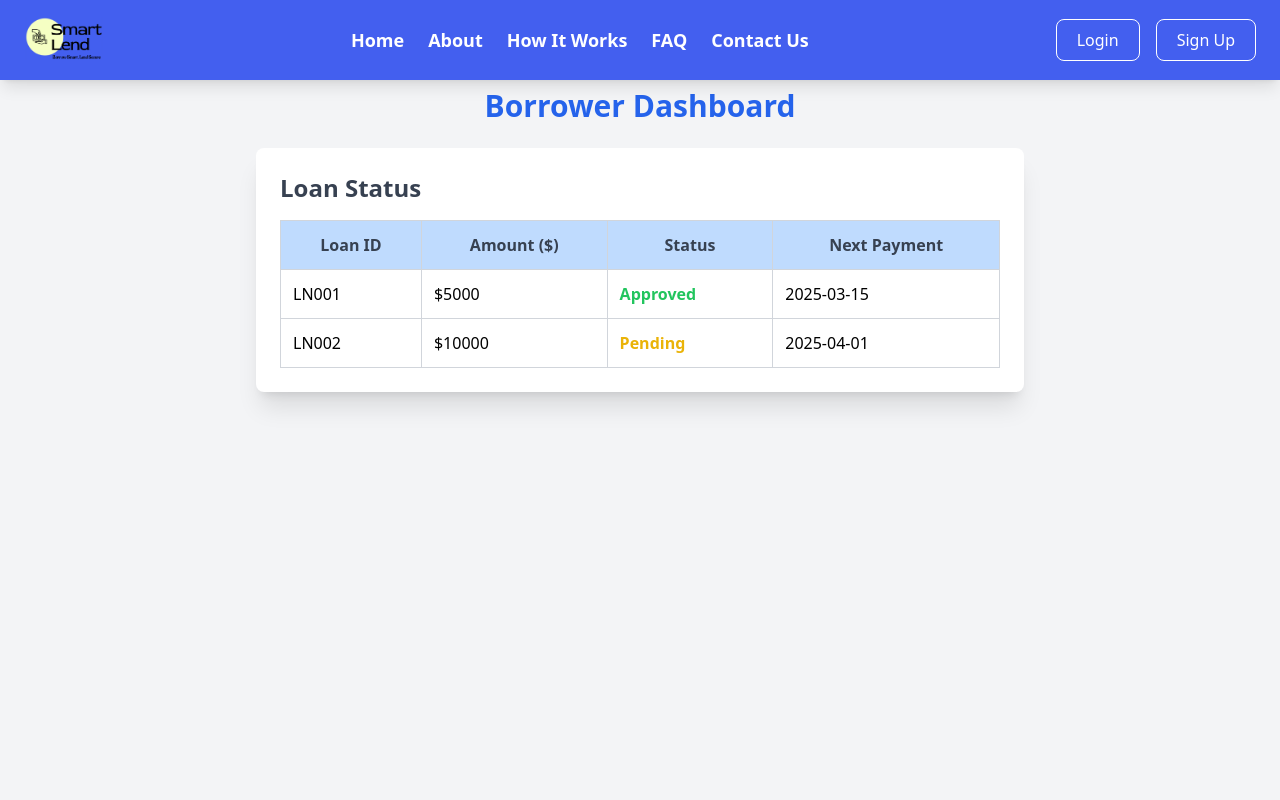
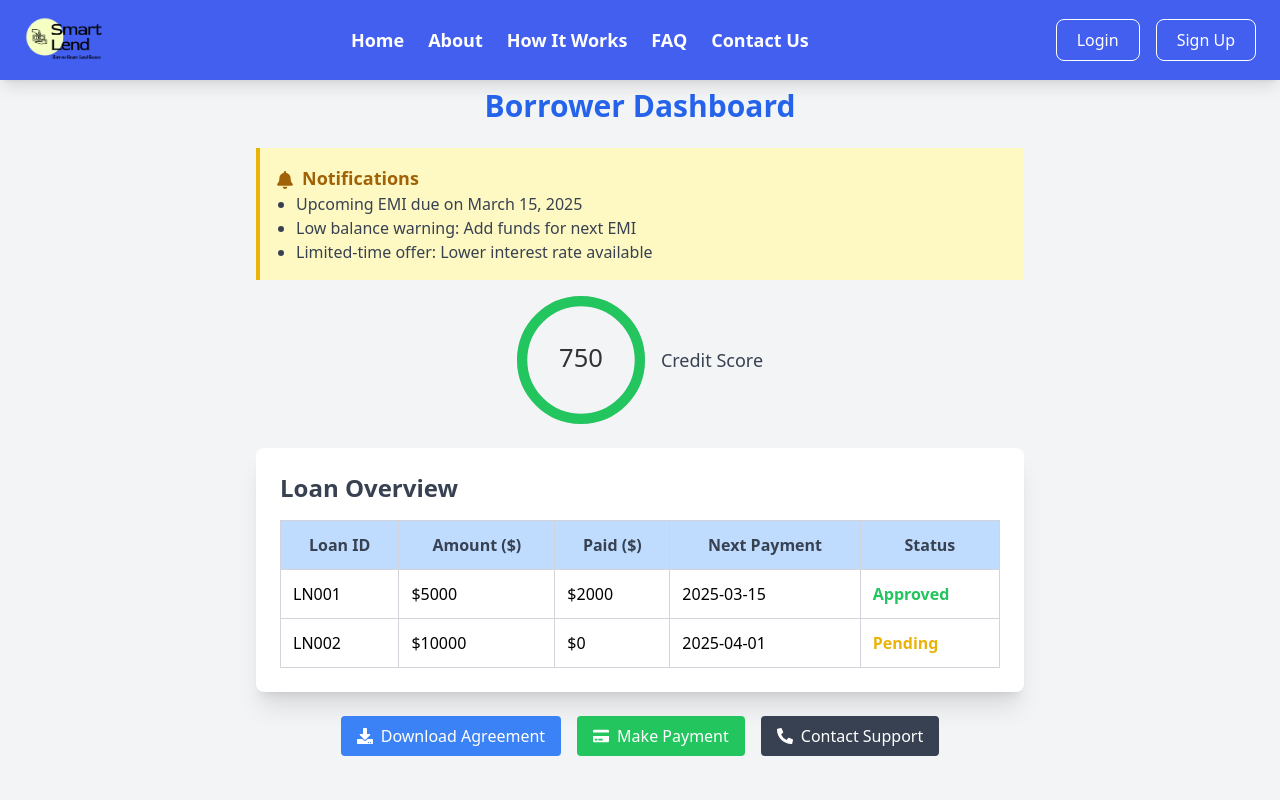
Before and after one commit to swastidesisascendeducare/SmartLend, a React (Create React App) app in the folder frontend/: page /borrower-dashboard in a window 1280 px wide. Shown: the top 800 px of the page. Built offline with nearby package versions, Linux system fonts and the light colour scheme; what @react-pdf/renderer would draw is missing.

Commit message:
Added realistic features and notification options to the borrower dashboard

```diff
--- a/frontend/src/components/BorrowerDashboard.jsx
+++ b/frontend/src/components/BorrowerDashboard.jsx
@@ -1,10 +1,19 @@
 import React, { useEffect, useState } from "react";
 import { motion } from "framer-motion";
+import { CircularProgressbar, buildStyles } from "react-circular-progressbar";
+import "react-circular-progressbar/dist/styles.css";
+import { FaDownload, FaBell, FaCreditCard, FaInfoCircle, FaPhoneAlt } from "react-icons/fa";
 
 const BorrowerDashboard = () => {
   const [loading, setLoading] = useState(true);
   const [loanData, setLoanData] = useState([]);
   const [error, setError] = useState(false);
+  const [creditScore, setCreditScore] = useState(750);
+  const [notifications, setNotifications] = useState([
+    "Upcoming EMI due on March 15, 2025",
+    "Low balance warning: Add funds for next EMI",
+    "Limited-time offer: Lower interest rate available",
+  ]);
 
   // Simulated Loan Data Fetching
   const fetchLoanData = () => {
@@ -12,8 +21,8 @@ const BorrowerDashboard = () => {
     setTimeout(() => {
       try {
         setLoanData([
-          { id: "LN001", amount: 5000, status: "Approved", nextPayment: "2025-03-15" },
-          { id: "LN002", amount: 10000, status: "Pending", nextPayment: "2025-04-01" }
+          { id: "LN001", amount: 5000, status: "Approved", nextPayment: "2025-03-15", paidAmount: 2000 },
+          { id: "LN002", amount: 10000, status: "Pending", nextPayment: "2025-04-01", paidAmount: 0 },
         ]);
         setError(false);
       } catch (err) {
@@ -36,57 +45,75 @@ const BorrowerDashboard = () => {
     >
       <h2 className="text-3xl font-bold text-blue-600 mb-6">Borrower Dashboard</h2>
 
-      {/* Loader */}
+      {/* Notifications */}
+      <div className="mb-4 p-4 bg-yellow-100 border-l-4 border-yellow-500 w-full max-w-3xl">
+        <h4 className="text-lg font-semibold text-yellow-700"><FaBell className="inline-block mr-2" />Notifications</h4>
+        <ul className="list-disc ml-5 text-gray-700">
+          {notifications.map((note, index) => (
+            <li key={index}>{note}</li>
+          ))}
+        </ul>
+      </div>
+
+      {/* Credit Score */}
+      <div className="flex justify-center items-center mb-6">
+        <div className="w-32 h-32">
+          <CircularProgressbar
+            value={creditScore}
+            text={`${creditScore}`}
+            styles={buildStyles({
+              textSize: "20px",
+              pathColor: creditScore > 700 ? "#22c55e" : "#eab308",
+              textColor: "#333",
+            })}
+          />
+        </div>
+        <p className="ml-4 text-lg text-gray-700">Credit Score</p>
+      </div>
+
+      {/* Loan Details */}
       {loading ? (
         <div className="flex justify-center items-center h-20">
           <div className="animate-spin rounded-full h-12 w-12 border-b-4 border-blue-500"></div>
         </div>
       ) : error ? (
         <div className="text-red-500 text-lg font-semibold">
-          Error loading data.{" "}
-          <button className="text-blue-500 underline" onClick={fetchLoanData}>
-            Retry
-          </button>
+          Error loading data. <button className="text-blue-500 underline" onClick={fetchLoanData}>Retry</button>
         </div>
       ) : (
         <div className="bg-white shadow-xl rounded-lg p-6 w-full max-w-3xl">
-          <h4 className="text-2xl font-semibold mb-4 text-gray-700">Loan Status</h4>
+          <h4 className="text-2xl font-semibold mb-4 text-gray-700">Loan Overview</h4>
           <table className="w-full border-collapse border border-gray-300">
             <thead>
               <tr className="bg-blue-200 text-gray-700">
                 <th className="border border-gray-300 p-3">Loan ID</th>
                 <th className="border border-gray-300 p-3">Amount ($)</th>
+                <th className="border border-gray-300 p-3">Paid ($)</th>
+                <th className="border border-gray-300 p-3">Next Payment</th>
                 <th className="border border-gray-300 p-3">Status</th>
-                <th className="border border-gray-300 p-3">Next Payment</th>
               </tr>
             </thead>
             <tbody>
-              {loanData.length > 0 ? (
-                loanData.map((loan) => (
-                  <tr key={loan.id} className="border border-gray-300 hover:bg-gray-100">
-                    <td className="border border-gray-300 p-3">{loan.id}</td>
-                    <td className="border border-gray-300 p-3">${loan.amount}</td>
-                    <td
-                      className={`border border-gray-300 p-3 font-bold ${
-                        loan.status === "Approved" ? "text-green-500" : "text-yellow-500"
-                      }`}
-                    >
-                      {loan.status}
-                    </td>
-                    <td className="border border-gray-300 p-3">{loan.nextPayment || "N/A"}</td>
-                  </tr>
-                ))
-              ) : (
-                <tr>
-                  <td colSpan="4" className="text-center p-4 text-gray-600">
-                    No loans found
-                  </td>
+              {loanData.map((loan) => (
+                <tr key={loan.id} className="border border-gray-300 hover:bg-gray-100">
+                  <td className="border border-gray-300 p-3">{loan.id}</td>
+                  <td className="border border-gray-300 p-3">${loan.amount}</td>
+                  <td className="border border-gray-300 p-3">${loan.paidAmount}</td>
+                  <td className="border border-gray-300 p-3">{loan.nextPayment || "N/A"}</td>
+                  <td className={`border border-gray-300 p-3 font-bold ${loan.status === "Approved" ? "text-green-500" : "text-yellow-500"}`}>{loan.status}</td>
                 </tr>
-              )}
+              ))}
             </tbody>
           </table>
         </div>
       )}
+
+      {/* Actions */}
+      <div className="mt-6 flex space-x-4">
+        <button className="bg-blue-500 text-white px-4 py-2 rounded flex items-center"><FaDownload className="mr-2" />Download Agreement</button>
+        <button className="bg-green-500 text-white px-4 py-2 rounded flex items-center"><FaCreditCard className="mr-2" />Make Payment</button>
+        <button className="bg-gray-700 text-white px-4 py-2 rounded flex items-center"><FaPhoneAlt className="mr-2" />Contact Support</button>
+      </div>
     </motion.div>
   );
 };
```
